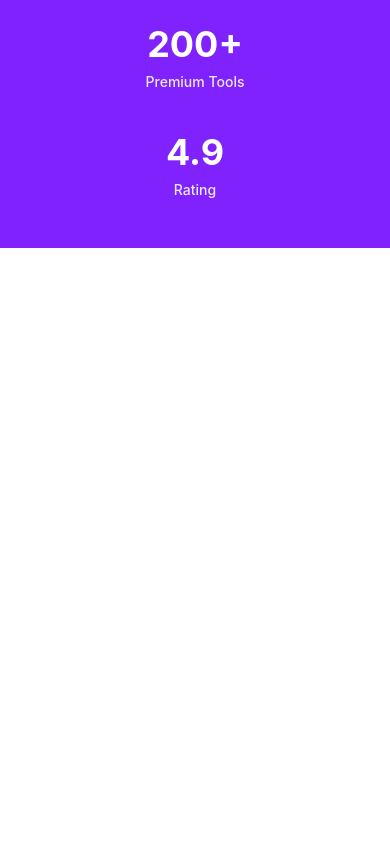
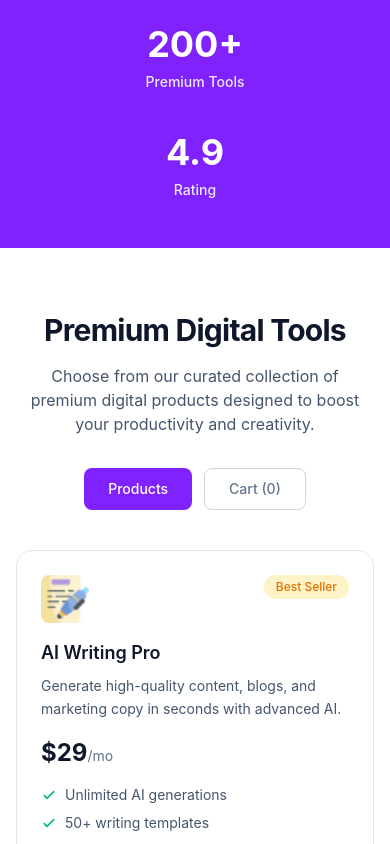
Before and after one commit to Arif-Sadik/Digi-tools-Platform, a React (Vite) app: page / in a window 390 px wide. Shown: the part 1156-2000 px from the top of the page. Before the commit the page ends 1404 px from the top, so only its background shows below. Built offline with nearby package versions, Linux system fonts and the light colour scheme.

Commit message:
product cards and responsive grid

```diff
--- a/src/App.jsx
+++ b/src/App.jsx
@@ -1,6 +1,7 @@
 import Navbar from './components/Navbar'
 import Hero from './components/Hero'
 import Stats from './components/Stats'
+import ProductsSection from './components/ProductsSection'
 
 function App() {
   return (
@@ -9,6 +10,7 @@ function App() {
       <main>
         <Hero />
         <Stats />
+        <ProductsSection />
       </main>
     </div>
   )
--- /dev/null
+++ b/src/components/ProductCard.jsx
@@ -0,0 +1,67 @@
+const tagStyles = {
+  'best-seller': 'bg-amber-100 text-amber-600',
+  popular: 'bg-violet-100 text-violet-600',
+  new: 'bg-emerald-100 text-emerald-600',
+}
+
+function ProductCard({ product }) {
+  return (
+    <article className="flex flex-col rounded-2xl border border-slate-200 bg-white p-6">
+      <div className="flex items-start justify-between">
+        <img
+          src={product.icon}
+          alt={product.name}
+          className="h-12 w-12 rounded-lg"
+        />
+        <span
+          className={`rounded-full px-3 py-1 text-xs font-medium ${tagStyles[product.tagType]}`}
+        >
+          {product.tag}
+        </span>
+      </div>
+
+      <h3 className="mt-4 text-lg font-semibold text-slate-900">
+        {product.name}
+      </h3>
+      <p className="mt-2 text-sm leading-relaxed text-slate-600">
+        {product.description}
+      </p>
+
+      <p className="mt-4">
+        <span className="text-2xl font-bold text-slate-900">
+          ${product.price}
+        </span>
+        <span className="text-sm text-slate-500">
+          {product.period === 'monthly' ? '/mo' : '/one-time'}
+        </span>
+      </p>
+
+      <ul className="mt-4 flex-1 space-y-2">
+        {product.features.map((feature) => (
+          <li key={feature} className="flex items-center gap-2 text-sm text-slate-600">
+            <svg
+              className="h-4 w-4 flex-shrink-0 text-emerald-500"
+              fill="none"
+              stroke="currentColor"
+              strokeWidth="2.5"
+              viewBox="0 0 24 24"
+              aria-hidden="true"
+            >
+              <path strokeLinecap="round" strokeLinejoin="round" d="M5 13l4 4L19 7" />
+            </svg>
+            {feature}
+          </li>
+        ))}
+      </ul>
+
+      <button
+        type="button"
+        className="mt-6 w-full rounded-lg bg-violet-600 px-4 py-3 text-sm font-medium text-white transition-colors hover:bg-violet-700"
+      >
+        Buy Now
+      </button>
+    </article>
+  )
+}
+
+export default ProductCard
--- /dev/null
+++ b/src/components/ProductsSection.jsx
@@ -0,0 +1,45 @@
+import products from '../data/products.json'
+import ProductCard from './ProductCard'
+
+function ProductsSection() {
+  return (
+    <section id="products" className="bg-white py-16">
+      <div className="mx-auto max-w-7xl px-4 sm:px-6 lg:px-8">
+        <div className="text-center">
+          <h2 className="text-3xl font-bold tracking-tight text-slate-900 sm:text-4xl">
+            Premium Digital Tools
+          </h2>
+          <p className="mx-auto mt-4 max-w-2xl text-slate-600">
+            Choose from our curated collection of premium digital products
+            designed to boost your productivity and creativity.
+          </p>
+        </div>
+
+        <div className="mt-8 flex justify-center gap-3">
+          <button
+            type="button"
+            aria-pressed="true"
+            className="rounded-lg bg-violet-600 px-6 py-2.5 text-sm font-medium text-white"
+          >
+            Products
+          </button>
+          <button
+            type="button"
+            disabled
+            className="rounded-lg border border-slate-300 px-6 py-2.5 text-sm font-medium text-slate-500"
+          >
+            Cart (0)
+          </button>
+        </div>
+
+        <div className="mt-10 grid grid-cols-1 gap-6 md:grid-cols-2 lg:grid-cols-3">
+          {products.map((product) => (
+            <ProductCard key={product.id} product={product} />
+          ))}
+        </div>
+      </div>
+    </section>
+  )
+}
+
+export default ProductsSection
```
